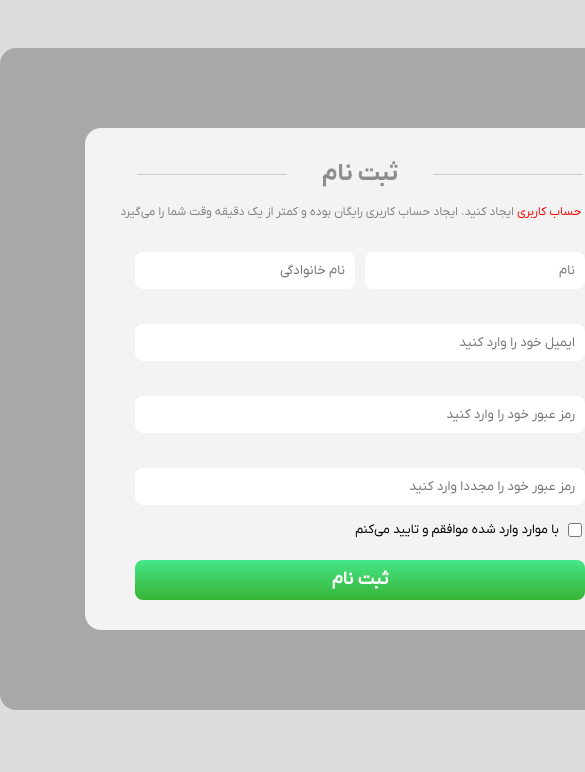
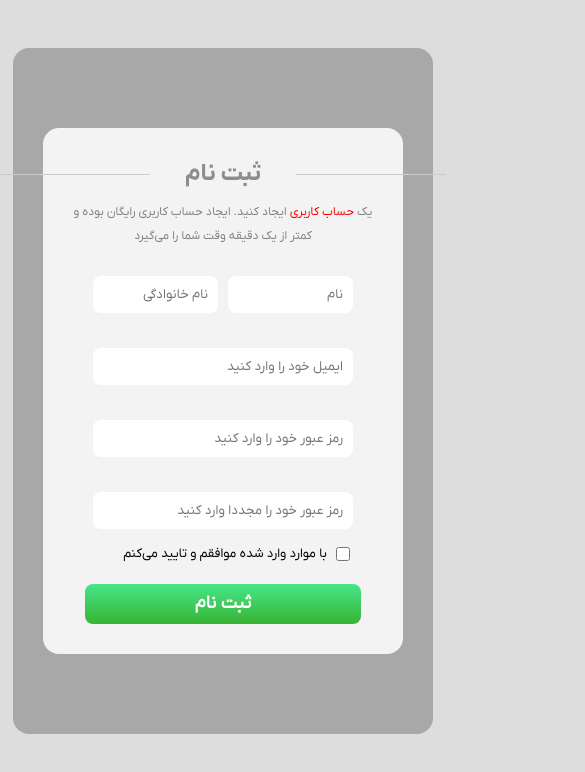
Before and after one commit to Nader-Salehoof/Register-Form-Project, a plain HTML site: page register.html in a window 390 px wide. Shown: the top 772 px of the page, 585 px wide, since content can reach past the window. Drawn offline with Linux system fonts and the light colour scheme; files whose address does not match are found by name.

Commit message:
Update  Register Form Project

```diff
--- a/assets/css/style.css
+++ b/assets/css/style.css
@@ -26,6 +26,8 @@ body {
     border-radius: 16px;
 }
 
+
+/* استایل های مربوط به فرم ثبت نام */
 .registerSection {
     background: #f3f3f3;
     display: inline-block;
@@ -176,3 +178,15 @@ button {
 h6 span {
     color: red;
 }
+
+
+
+@media (max-width : 420px) {
+    .outerBox {
+        width: 400px;
+    }
+
+    .registerSection {
+        width: 90%;
+    }
+}
```
Also changed, not shown: register.html (+4 -0 lines).
